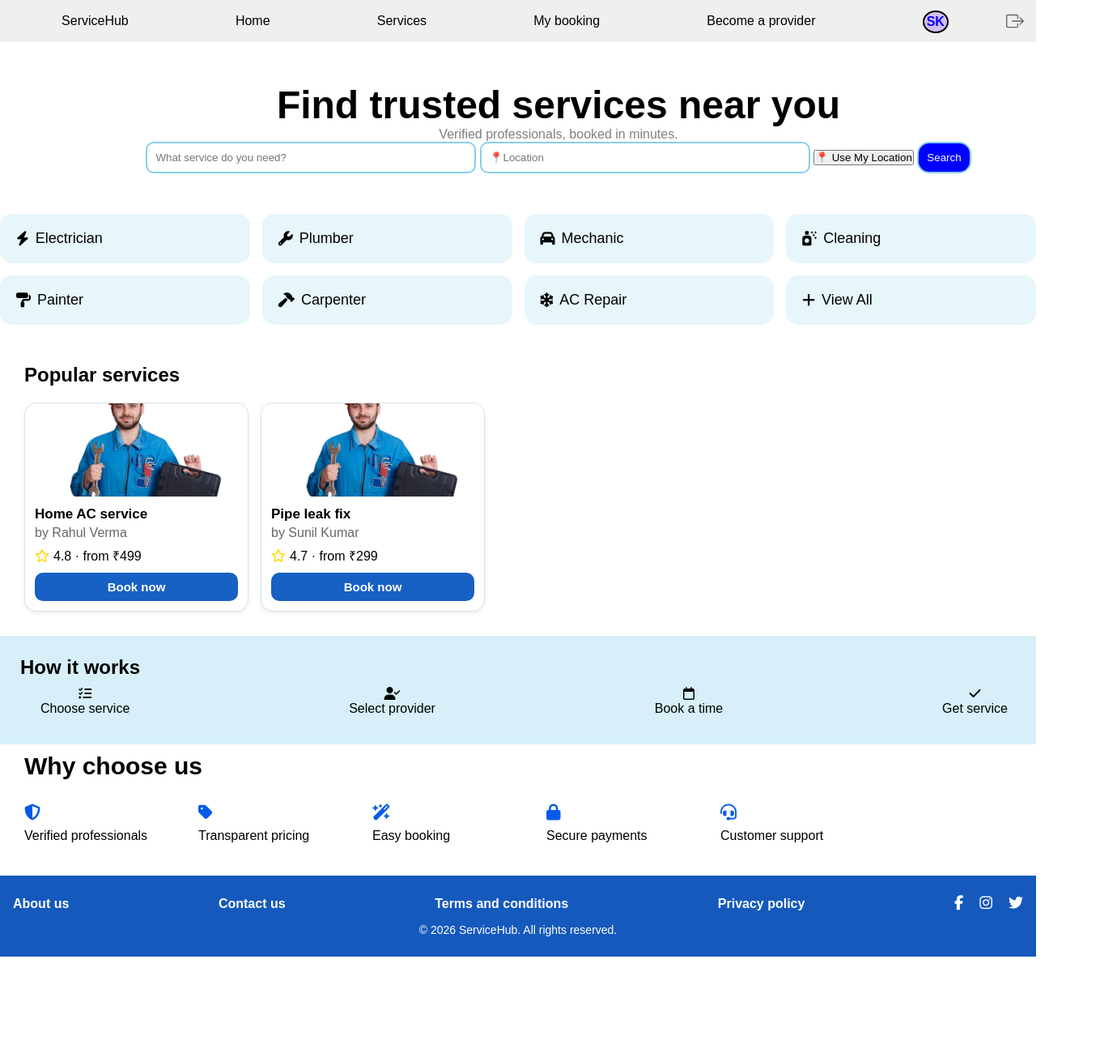
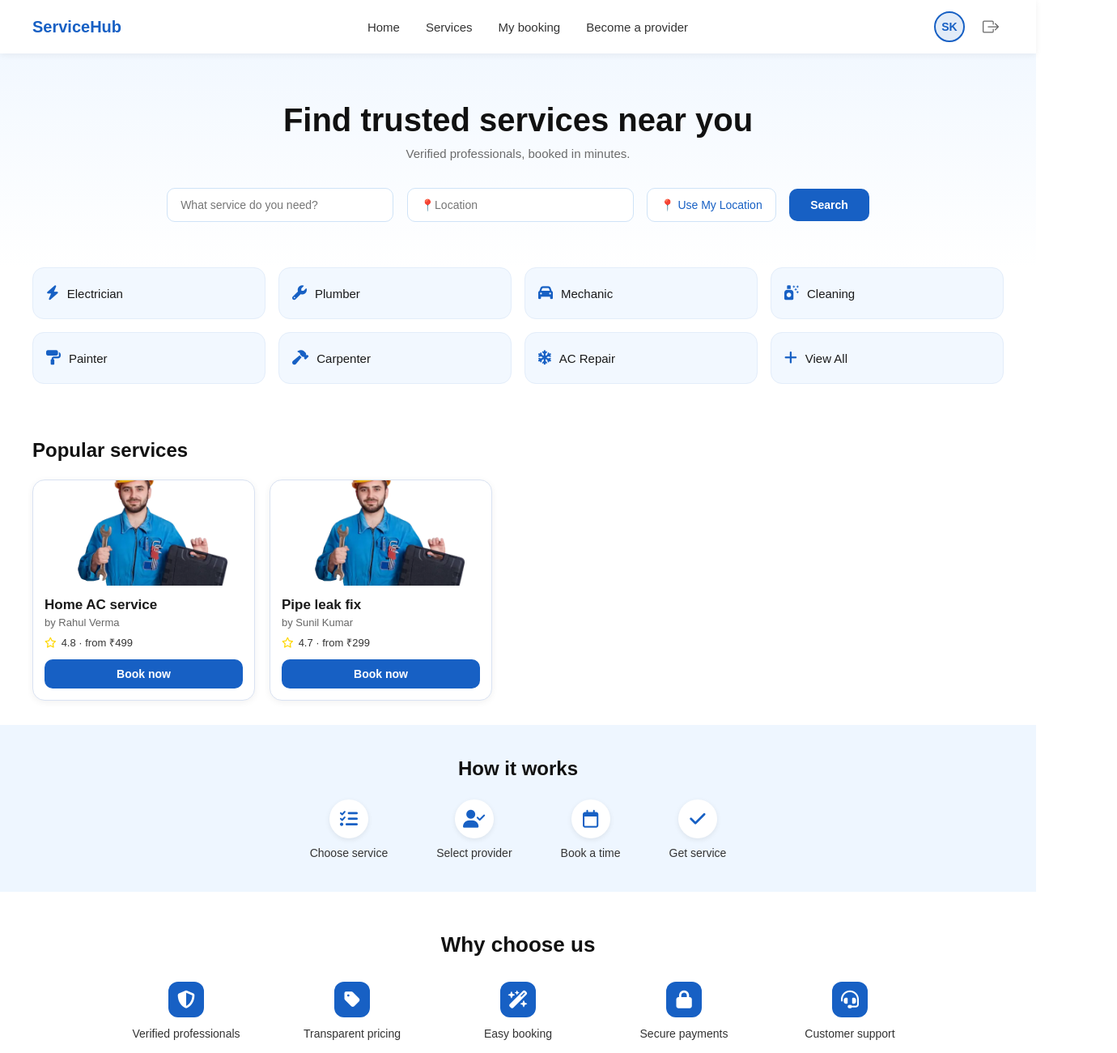
Before and after one commit to Swayamkumar103/ServiceBasePlatform, a website: page public/home.html in a window 1280 px wide. Shown: the top 1300 px of the page at 81% size, 1380 px wide, since content can reach past the window. Before the commit the page ends 1181 px from the top, so only its background shows below. Drawn offline with Linux system fonts and the light colour scheme.

Commit message:
Update home page

```diff
--- a/public/home.css
+++ b/public/home.css
@@ -1,187 +1,262 @@
-*{
+* {
     padding: 0px;
     margin: 0px;
+    box-sizing: border-box;
     font-family: 'Poppins', sans-serif;
 }
 
+body {
+    color: #1a1a1a;
+    overflow-x: hidden;
+}
+
+a {
+    text-decoration: none;
+}
+
+/* ===================== NAVBAR ===================== */
 .navbar {
     display: flex;
-    /* justify-content: space-between; */
-    text-align: center;
-    padding: 10px;
-    background-color: rgba(128, 128, 128, 0.125);
+    align-items: center;
+    justify-content: space-between;
+    padding: 14px 40px;
+    background-color: #ffffff;
+    box-shadow: 0 2px 8px rgba(0, 0, 0, 0.06);
+    position: sticky;
+    top: 0;
+    z-index: 100;
 }
 
-.navbar ul{
+.navbar ul {
     display: flex;
-    justify-content: space-around;
     align-items: center;
-    text-align: center;
-    width: 100%;
+    gap: 32px;
     list-style: none;
+    flex: 1;
 }
+
+.navbar ul li {
+    font-size: 15px;
+    color: #333;
+    cursor: pointer;
+    transition: color 0.2s ease;
+}
+
+.navbar ul li:hover {
+    color: #1760c4;
+}
+
+#logo {
+    font-size: 20px;
+    font-weight: 700;
+    color: #1760c4;
+    margin-right: auto;
+    cursor: default;
+}
+
+#logo:hover {
+    color: #1760c4;
+}
+
+#user-profile {
+    width: 38px;
+    height: 38px;
+    display: flex;
+    align-items: center;
+    justify-content: center;
+    font-size: 14px;
+    font-weight: 700;
+    color: #1760c4;
+    background-color: rgba(23, 96, 196, 0.12);
+    border: 2px solid #1760c4;
+    border-radius: 50%;
+    margin-left: auto;
+    cursor: pointer;
+}
+
 .logout-btn {
     background: transparent;
     border: none;
-    padding: 5px;
+    padding: 6px;
+    margin-left: 16px;
     cursor: pointer;
     color: #666;
-
     display: flex;
     align-items: center;
     justify-content: center;
+    border-radius: 8px;
+    transition: background-color 0.2s ease, color 0.2s ease;
 }
 
 .logout-btn svg {
-    width: 22px;
-    height: 22px;
+    width: 20px;
+    height: 20px;
 }
 
 .logout-btn:hover {
-    color: #000;
+    color: #d92d20;
+    background-color: rgba(217, 45, 32, 0.08);
 }
 
-#user-profile{
-    font-size: 16px;
-    padding: 3px;
-    margin-top: 2px;
-    background-color: rgba(137, 43, 226, 0.26);
-    border: 2px solid black;
-    border-radius: 100%;
-    color:blue;
-    font-weight: bold;
+/* ===================== HERO SECTION ===================== */
+.hero-section {
+    text-align: center;
+    padding: 60px 20px 50px;
+    width: 100%;
+    background: linear-gradient(180deg, #f2f8ff 0%, #ffffff 100%);
 }
 
-.hero-section{
-    /* justify-content: center; */
-    text-align: center;
-    /* align-items: center; */
-    padding: 50px;
-    width: 100%;
-
+#msg1 {
+    font-size: 40px;
+    font-weight: 700;
+    color: #111;
+    margin-bottom: 10px;
 }
 
-#search{
-    padding: 10px;
-    border-radius: 10px;
-    border:2px solid skyblue;
-    width: 30%;
-}
-#location{
-    padding: 10px;
-    border-radius: 10px;
-    border:2px solid skyblue;
-    width: 30%;
+#msg2 {
+    color: #6b6b6b;
+    font-size: 15px;
+    margin-bottom: 28px;
 }
 
-#src-btn{
-    padding: 10px;
-    background-color: blue;
-    color: white;
-    border: 2px solid skyblue;
-    border-radius: 15px;
-}
-#msg1{
-    font-family: 'Poppins', sans-serif;
-    font-size: 48px;
-
+#search,
+#location {
+    padding: 12px 16px;
+    border-radius: 10px;
+    border: 1.5px solid #cfe3f7;
+    width: 26%;
+    max-width: 280px;
+    font-size: 14px;
+    outline: none;
+    margin: 6px;
+    transition: border-color 0.2s ease, box-shadow 0.2s ease;
 }
 
-#msg2{
-    font-family: 'Poppins', sans-serif;
-    color: grey;
-
+#search:focus,
+#location:focus {
+    border-color: #1760c4;
+    box-shadow: 0 0 0 3px rgba(23, 96, 196, 0.12);
 }
 
+#location-btn {
+    padding: 12px 16px;
+    border-radius: 10px;
+    border: 1.5px solid #cfe3f7;
+    background-color: #ffffff;
+    color: #1760c4;
+    font-size: 14px;
+    cursor: pointer;
+    margin: 6px;
+    transition: background-color 0.2s ease;
+}
+
+#location-btn:hover {
+    background-color: rgba(23, 96, 196, 0.08);
+}
+
+#src-btn {
+    padding: 12px 26px;
+    background-color: #1760c4;
+    color: white;
+    border: none;
+    border-radius: 10px;
+    font-size: 14px;
+    font-weight: 600;
+    cursor: pointer;
+    margin: 6px;
+    transition: background-color 0.2s ease;
+}
+
+#src-btn:hover {
+    background-color: #104c9e;
+}
+
+/* ===================== CATEGORY CARDS ===================== */
 .category-card {
     width: 100%;
+    padding: 0 40px;
 }
 
 .category-card ul {
     display: grid;
     grid-template-columns: repeat(4, 1fr);
-    gap: 15px;
-
+    gap: 16px;
     list-style: none;
-    padding: 0;
-    margin: 0;
 }
 
 .category-card li {
-    background-color: rgba(135, 207, 235, 0.2);
-    padding: 20px;
-    border-radius: 15px;
+    background-color: #f2f8ff;
+    padding: 22px 16px;
+    border-radius: 14px;
+    border: 1px solid #e3edfa;
+    transition: transform 0.2s ease, box-shadow 0.2s ease, background-color 0.2s ease;
+}
+
+.category-card li:hover {
+    transform: translateY(-3px);
+    box-shadow: 0 8px 20px rgba(23, 96, 196, 0.12);
+    background-color: #ffffff;
 }
 
 .category-card a {
     display: flex;
     align-items: center;
-    gap: 8px;
-
-    text-decoration: none;
-    color: black;
-    font-size: 18px;
+    gap: 10px;
+    color: #1a1a1a;
+    font-size: 15px;
+    font-weight: 500;
 }
 
 .category-card i {
     font-size: 18px;
+    color: #1760c4;
 }
 
 .fa-regular.fa-star {
     color: #FFD700;
 }
 
-.how-it-works{
-    background-color: rgba(135, 207, 235, 0.34);
-    padding: 25px;
-}
-
-.how-it-works .steps{
-    display: flex;
-    justify-content: space-between;
-    padding: 10px;
-    margin-left: 15px;
-}
-
-.step-card{
-    text-align: center;
-}
-
+/* ===================== SERVICE CARDS ===================== */
 .service-option {
-    padding: 30px;
+    padding: 50px 40px 30px;
 }
 
 .service-option h2 {
-    margin-bottom: 20px;
+    font-size: 24px;
+    margin-bottom: 22px;
+    color: #111;
 }
 
 .ser-opt {
     display: flex;
-    gap: 15px;
+    gap: 18px;
     flex-wrap: wrap;
 }
 
-/* Card */
 .service-card {
     width: 275px;
     border: 1px solid #d9e2f2;
     border-radius: 15px;
     overflow: hidden;
     background-color: white;
-    box-shadow: 0 2px 5px rgba(0, 0, 0, 0.08);
+    box-shadow: 0 2px 8px rgba(0, 0, 0, 0.06);
+    transition: transform 0.2s ease, box-shadow 0.2s ease;
 }
 
-/* Image */
+.service-card:hover {
+    transform: translateY(-4px);
+    box-shadow: 0 10px 24px rgba(0, 0, 0, 0.1);
+}
+
 .service-card img {
     width: 100%;
-    height: 115px;
+    height: 130px;
     object-fit: cover;
     display: block;
 }
 
-/* Card information */
 .service-details {
-    padding: 12px;
+    padding: 14px;
 }
 
 .service-details p {
@@ -190,118 +265,233 @@
 
 .service-name {
     font-size: 17px;
-    font-weight: bold;
+    font-weight: 700;
 }
 
 .worker-name {
     color: #666;
+    font-size: 13px;
     margin-top: 4px !important;
     margin-bottom: 8px !important;
 }
 
-/* Rating */
 .rating {
     display: flex;
     align-items: center;
-    gap: 5px;
-    margin-bottom: 10px;
+    gap: 6px;
+    margin-bottom: 12px;
+    font-size: 13px;
+    color: #333;
 }
 
 .rating i {
     color: orange;
 }
 
-/* Book button */
 .book-btn {
     width: 100%;
-    padding: 9px;
+    padding: 10px;
     background-color: #1760c4;
     color: white;
     border: none;
     border-radius: 10px;
-    font-size: 15px;
-    font-weight: bold;
+    font-size: 14px;
+    font-weight: 600;
     cursor: pointer;
+    transition: background-color 0.2s ease;
 }
 
 .book-btn:hover {
     background-color: #104c9e;
 }
 
-/* WHY CHOOSE US */
+/* ===================== HOW IT WORKS ===================== */
+.how-it-works {
+    background-color: #eef6ff;
+    padding: 40px 40px;
+    text-align: center;
+}
 
+.how-it-works h2 {
+    font-size: 24px;
+    margin-bottom: 24px;
+    color: #111;
+}
+
+.how-it-works .steps {
+    display: flex;
+    justify-content: center;
+    gap: 60px;
+    flex-wrap: wrap;
+}
+
+.step-card {
+    text-align: center;
+    max-width: 120px;
+}
+
+.step-card i {
+    font-size: 22px;
+    color: #1760c4;
+    background-color: #ffffff;
+    width: 48px;
+    height: 48px;
+    display: flex;
+    align-items: center;
+    justify-content: center;
+    border-radius: 50%;
+    margin: 0 auto 10px;
+    box-shadow: 0 2px 6px rgba(0, 0, 0, 0.08);
+}
+
+.step-card p {
+    font-size: 14px;
+    color: #333;
+}
+
+/* ===================== WHY CHOOSE US ===================== */
 .why-choose-us {
-    padding: 10px 30px 40px;
+    padding: 50px 40px;
+    text-align: center;
 }
 
 .why-choose-us h2 {
-    font-size: 30px;
+    font-size: 26px;
     margin-bottom: 30px;
+    color: #111;
 }
 
 .features {
     display: flex;
+    justify-content: center;
     flex-wrap: wrap;
     gap: 35px;
 }
 
 .feature {
-    width: 180px;
+    width: 170px;
 }
 
 .feature i {
-    font-size: 20px;
-    color: #075be8;
-    margin-bottom: 10px;
+    font-size: 22px;
+    color: #ffffff;
+    background-color: #1760c4;
+    width: 44px;
+    height: 44px;
+    display: flex;
+    align-items: center;
+    justify-content: center;
+    border-radius: 12px;
+    margin: 0 auto 12px;
 }
 
 .feature p {
     margin: 0;
-    font-size: 16px;
+    font-size: 14px;
+    color: #333;
 }
 
-
-/* FOOTER */
-
+/* ===================== FOOTER ===================== */
 footer {
-    background-color: #1559bd;
+    background-color: #0f2f5c;
     color: white;
-    padding: 25px 16px;
+    padding: 30px 40px 20px;
 }
 
 .footer-links {
     display: flex;
     align-items: center;
-    justify-content: space-between;
+    justify-content: center;
+    gap: 32px;
+    flex-wrap: wrap;
 }
 
 .footer-links a {
-    color: white;
-    text-decoration: none;
-    font-weight: bold;
+    color: rgba(255, 255, 255, 0.85);
+    font-weight: 500;
+    font-size: 14px;
+    transition: color 0.2s ease;
 }
 
 .footer-links a:hover {
+    color: #ffffff;
     text-decoration: underline;
 }
 
-
-/* SOCIAL MEDIA ICONS */
-
 .social-icons {
     display: flex;
-    gap: 20px;
+    gap: 18px;
+}
+
+.social-icons a {
+    color: #ffffff;
 }
 
 .social-icons i {
-    font-size: 18px;
+    font-size: 16px;
 }
-
-
-/* COPYRIGHT */
 
 .copyright {
     text-align: center;
-    margin: 15px 0 0;
-    font-size: 14px;
+    margin-top: 18px;
+    font-size: 13px;
+    color: rgba(255, 255, 255, 0.6);
 }
+
+/* ===================== RESPONSIVE ===================== */
+@media (max-width: 900px) {
+    .navbar {
+        padding: 12px 20px;
+    }
+
+    .navbar ul {
+        gap: 18px;
+        flex-wrap: wrap;
+    }
+
+    .category-card {
+        padding: 0 20px;
+    }
+
+    .category-card ul {
+        grid-template-columns: repeat(3, 1fr);
+    }
+
+    .service-option,
+    .how-it-works,
+    .why-choose-us,
+    footer {
+        padding-left: 20px;
+        padding-right: 20px;
+    }
+
+    #search,
+    #location {
+        width: 60%;
+    }
+}
+
+@media (max-width: 600px) {
+    #msg1 {
+        font-size: 28px;
+    }
+
+    .category-card ul {
+        grid-template-columns: repeat(2, 1fr);
+    }
+
+    .how-it-works .steps {
+        gap: 30px;
+    }
+
+    #search,
+    #location {
+        width: 100%;
+        max-width: none;
+    }
+
+    .footer-links {
+        flex-direction: column;
+        gap: 14px;
+    }
+}
```
